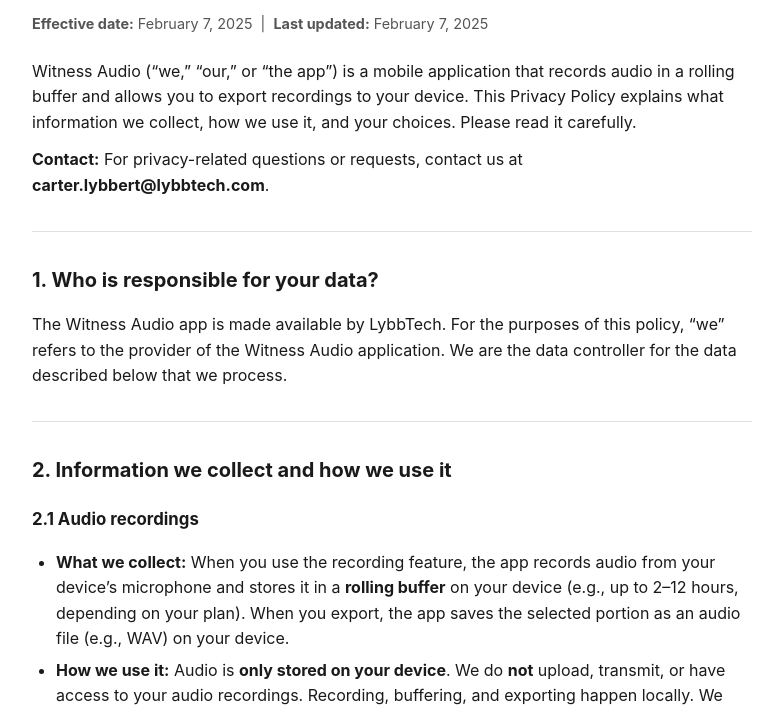
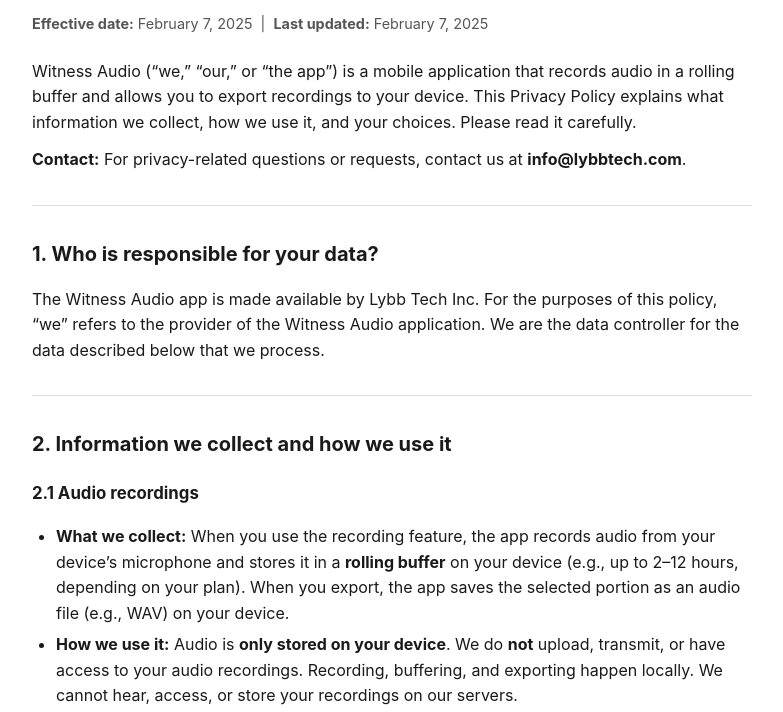
Before and after one commit to clybb7/WitnessAudioPrivacy, a plain HTML site: page index.html in a window 1280 px wide. Shown: the part 85-797 px from the top of the page, without its empty margins (248-1031 px from the left). Drawn offline with Linux system fonts and the light colour scheme.

Commit message:
Update contact email and company name in privacy policy

```diff
--- a/index.html
+++ b/index.html
@@ -26,12 +26,12 @@
   <p class="meta"><strong>Effective date:</strong> February 7, 2025 &nbsp;|&nbsp; <strong>Last updated:</strong> February 7, 2025</p>
 
   <p>Witness Audio (“we,” “our,” or “the app”) is a mobile application that records audio in a rolling buffer and allows you to export recordings to your device. This Privacy Policy explains what information we collect, how we use it, and your choices. Please read it carefully.</p>
-  <p><strong>Contact:</strong> For privacy-related questions or requests, contact us at <strong>carter.lybbert@lybbtech.com</strong>.</p>
+  <p><strong>Contact:</strong> For privacy-related questions or requests, contact us at <strong>info@lybbtech.com</strong>.</p>
 
   <hr />
 
   <h2>1. Who is responsible for your data?</h2>
-  <p>The Witness Audio app is made available by LybbTech. For the purposes of this policy, “we” refers to the provider of the Witness Audio application. We are the data controller for the data described below that we process.</p>
+  <p>The Witness Audio app is made available by Lybb Tech Inc. For the purposes of this policy, “we” refers to the provider of the Witness Audio application. We are the data controller for the data described below that we process.</p>
 
   <hr />
 
@@ -164,10 +164,9 @@
   <h2>12. Contact</h2>
   <p>For privacy questions, requests, or complaints:</p>
   <ul>
-    <li><strong>Email:</strong> <a href="mailto:carter.lybbert@lybbtech.com">carter.lybbert@lybbtech.com</a></li>
+    <li><strong>Email:</strong> <a href="mailto:info@lybbtech.com">carter.lybbert@lybbtech.com</a></li>
     <li><strong>In-app:</strong> Menu → Privacy (to view the privacy notice and manage analytics)</li>
   </ul>
 
-  <p class="disclaimer">This policy is provided for informational purposes and does not constitute legal advice. You may wish to consult a lawyer for advice specific to your situation or jurisdiction.</p>
 </body>
 </html>
```
